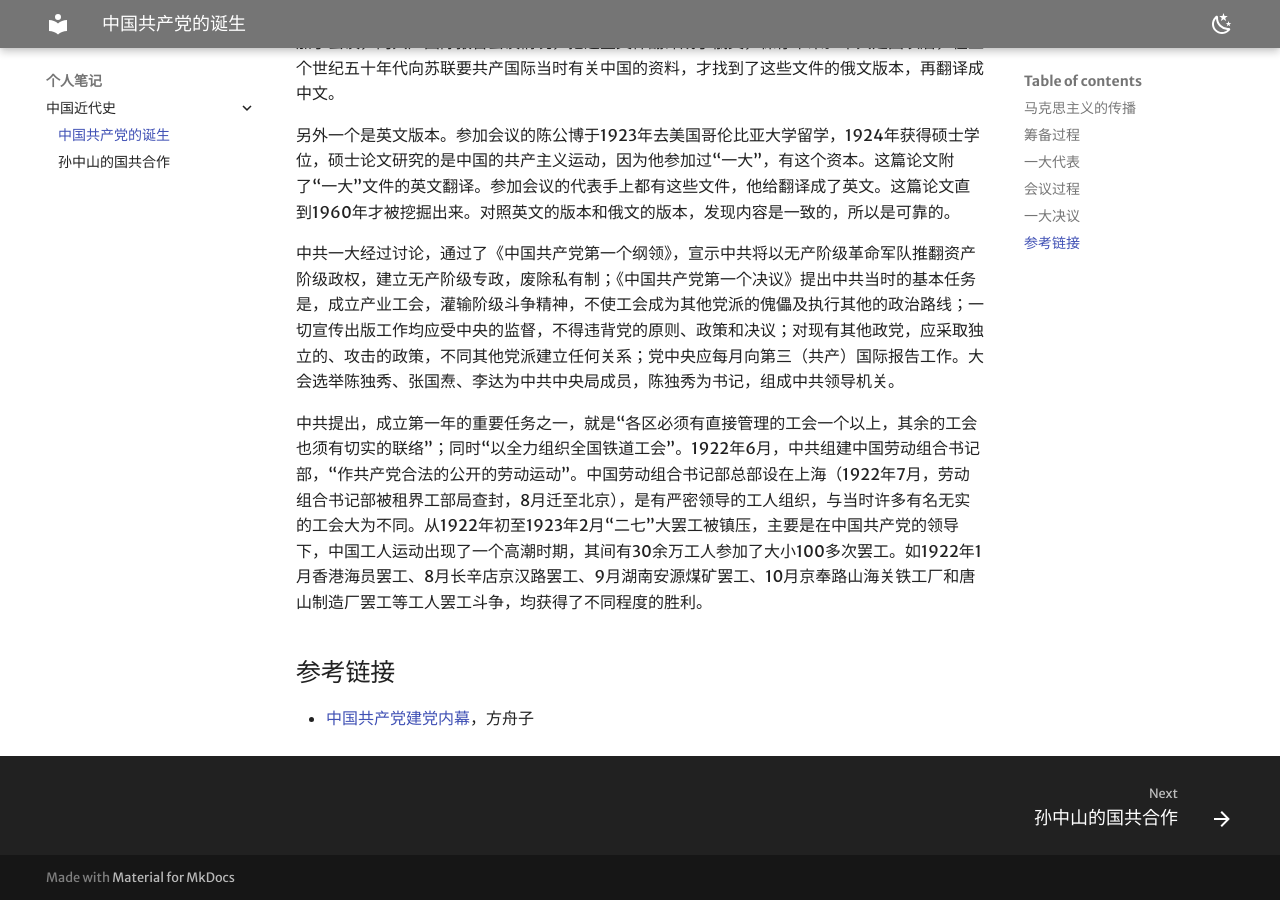
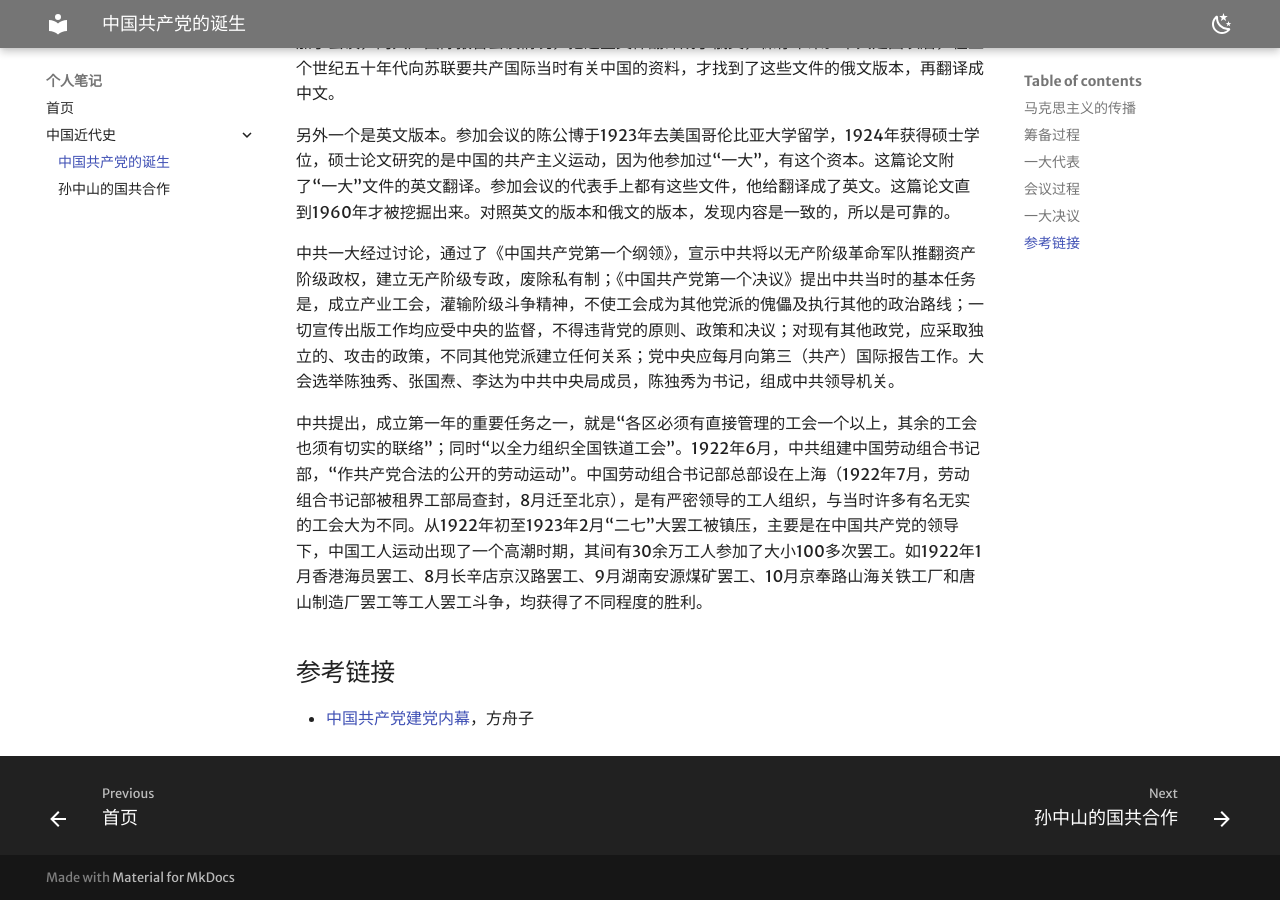
Before and after one commit to ruanyf/notes, an MkDocs documentation site: the page built from docs/中国近代史/中国共产党的诞生.md, in a window 1280 px wide and 900 px high, scrolled down 2409 px. Built offline with MkDocs 1.6.1 and Material for MkDocs 9.7.7, drawn with Linux system fonts in a browser that asks for light colours; some web fonts are replaced.

Commit message:
feat: add home page

```diff
--- a/docs/nav.md
+++ b/docs/nav.md
@@ -1,3 +1,4 @@
+- [首页](index.md)
 - 中国近代史
     - [中国共产党的诞生](中国近代史/中国共产党的诞生.md)
     - [孙中山的国共合作](中国近代史/孙中山的国共合作.md)
```
